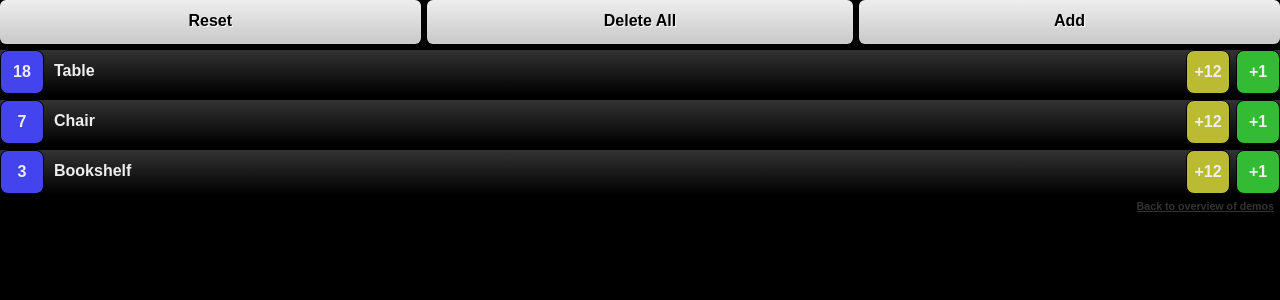
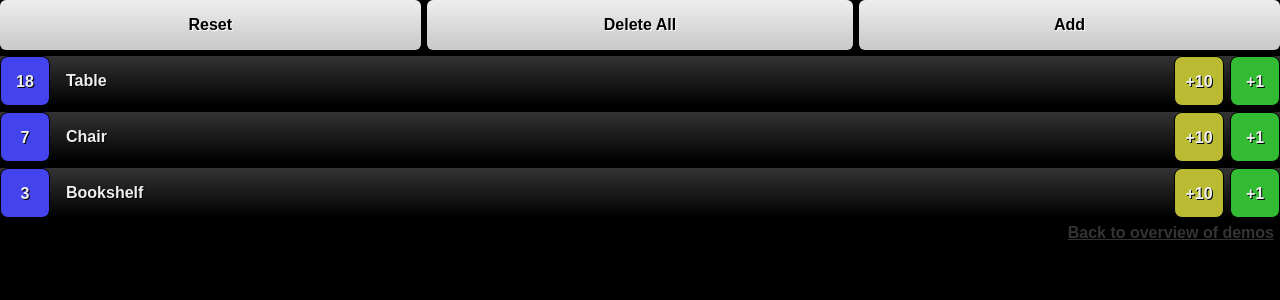
Before and after one commit to mikeplate/Mobile-Web-Demo, a PHP site: page /inventory/index.html in a window 1280 px wide. Shown: the top 300 px of the page. Run offline with PHP 8.4, Linux system fonts and the light colour scheme; some libraries are stand-ins or nearby versions.

Commit message:
Fixed some event binding and css styles

```diff
--- a/inventory/index.html
+++ b/inventory/index.html
@@ -2,7 +2,7 @@
 <html>
 <head>
 <meta http-equiv="Content-Type" content="text/html; charset=utf-8" />
-<meta name="viewport" content="user-scalable=no, initial-scale=1.1" />
+<meta name="viewport" content="user-scalable=no, width=device-width" />
 <title>Inventory</title>
 <link rel="stylesheet" type="text/css" href="style.css" />
 <script src="http://ajax.googleapis.com/ajax/libs/jquery/1.4.3/jquery.min.js"></script>
@@ -13,9 +13,9 @@
 <body>
 
 <ul class="toolbar">
-	<li><a href="javascript:onReset();">Reset</a></li>
-	<li><a href="javascript:onDeleteAll();">Delete All</a></li>
-	<li><a href="javascript:onAdd();">Add</a></li>
+	<li id="reset"><a>Reset</a></li>
+	<li id="deleteAll"><a>Delete All</a></li>
+	<li id="add"><a>Add</a></li>
 </ul>
 
 <ul id="list" class="content">
@@ -26,10 +26,10 @@
 <script id="itemTemplate" type="text/x-jquery-tmpl">
 	<li>
 		<ol id="item${id}">
-			<li><a href="javascript:onCount(${id});">${count}</a></li>
-			<li><a href="javascript:onName(${id});">${name}</a></li>
-			<li><a ontouchstart="onIncreasePack(${id});" xhref="javascript:onIncreasePack(${id});">+12</a></li>
-			<li><a href="javascript:onIncrease(${id});">+1</a></li>
+			<li class="countcolumn"><a ontouchstart="onCount(${id});" onmousedown="onCount(${id});">${count}</a></li>
+			<li class="namecolumn"><a ontouchstart="onName(${id});" onmousedown="onName(${id});">${name}</a></li>
+			<li class="incpackcolumn"><a ontouchstart="onIncreasePack(${id});" onmousedown="onIncreasePack(${id});">+10</a></li>
+			<li class="inccolumn"><a ontouchstart="onIncrease(${id});" onmousedown="onIncrease(${id});">+1</a></li>
 		</ol>
 	</li>
 </script>
--- a/inventory/inventory.js
+++ b/inventory/inventory.js
@@ -16,16 +16,27 @@ $(document).ready(function() {
 	// If no data is found, put some sample data into the inventory to better explain
 	// the first interface that the user sees.
 	if (inventory.length == 0) {
-		inventory.push({ id:nextId, name:"Table", count:18 });
-		nextId++;
-		inventory.push({ id:nextId, name:"Chair", count:7 });
-		nextId++;
-		inventory.push({ id:nextId, name:"Bookshelf", count:3 });
+		inventory.push({ id:1, name:"Table", count:18 });
+		inventory.push({ id:2, name:"Chair", count:7 });
+		inventory.push({ id:3, name:"Bookshelf", count:3 });
+		nextId = 4;
+	}
+	else {
+		// Find the highest id in the inventory and add one to that. That will be the nextId.
+		for (var pos = 0; pos < inventory.length; pos++) {
+			if (inventory[pos].id > nextId)
+				nextId = inventory[pos].id;
+		}
 		nextId++;
 	}
 
 	// Use template and output all items in the web page
 	$.tmpl("itemTemplate", inventory).appendTo("#list");
+
+	// Catch button events
+	$("li#reset").bind("mousedown", onReset).bind("touchstart", onReset);
+	$("li#deleteAll").bind("mousedown", onDeleteAll).bind("touchstart", onDeleteAll);
+	$("li#add").bind("mousedown", onAdd).bind("touchstart", onAdd);
 
 	// Catch resize event to keep any showing dialog box in the center of the screen (desktop only)
 	$(window).resize(function() {
@@ -65,9 +76,10 @@ function onAdd() {
 	askValue("Name of new item", "", function(value) {
 		// Create new item object and set startup values
 		var item = {};
-		item.id = nextId++;
+		item.id = nextId;
 		item.name = value;
 		item.count = 0;
+		nextId++;
 
 		// Add new item object to inventory array
 		inventory.push(item);
@@ -149,7 +161,7 @@ function onIncreasePack(id) {
 	var item = getItem(id);
 
 	// Add a dozen to the count
-	item.count += 12;
+	item.count += 10;
 
 	// Update the count value in the box on the web page
 	$("#item" + id + " li:nth-child(1) a").text(item.count);
--- a/inventory/style.css
+++ b/inventory/style.css
@@ -3,6 +3,14 @@ body {
 	margin: 0px;
 	font-family: Arial, sans-serif;
 	background-color: #000;
+	-moz-user-select: none;
+	-webkit-user-select: none;
+}
+* {
+	-moz-box-sizing: border-box;
+	-webkit-box-sizing: border-box;
+	-ms-box-sizing: border-box;
+	box-sizing: border-box;
 }
 ul, ol {
 	padding: 0px;
@@ -24,27 +32,21 @@ ul.toolbar {
 }
 ul.toolbar>li {
 	float: left;
-	-moz-box-sizing: border-box;
-	-webkit-box-sizing: border-box;
-	box-sizing: border-box;
 	width: 33.33%;
 }
-ul.toolbar>li:first-child {
+ul.toolbar>li#reset {
 	padding-right: 6px;
 }
-ul.toolbar>li:last-child {
+ul.toolbar>li#add {
 	padding-left: 6px;
 }
 ul.toolbar>li>a {
 	display: inline-block;
-	-moz-box-sizing: border-box;
-	-webkit-box-sizing: border-box;
-	box-sizing: border-box;
 	width: 100%;
 
-	height: 44px;
+	height: 50px;
 	text-align: center;
-	padding-top: 12px;
+	padding-top: 16px;
 	background-color: #EEE;
 	background-image: -moz-linear-gradient(-90deg, #EEE 0%, #CCC 90%);
 	background-image: -webkit-gradient(linear, left top, left bottom, color-stop(0, #EEE), color-stop(0.9, #CCC));
@@ -52,6 +54,7 @@ ul.toolbar>li>a {
 	border-radius: 6px;
 	font-weight: bold;
 	text-shadow: 1px 1px 0px #FFF;
+	cursor: pointer;
 }
 
 /***** Content *****/
@@ -63,56 +66,48 @@ ul.content>li {
 }
 ul.content>li>ol {
 	position: relative;
-	height: 50px;
+	height: 56px;
 	background-image: -moz-linear-gradient(-90deg, #333 0%, #000 90%);
 	background-image: -webkit-gradient(linear, left top, left bottom, color-stop(0, #333), color-stop(0.9, #000));
 }
 ul.content>li>ol>li {
-	-moz-box-sizing: border-box;
-	-webkit-box-sizing: border-box;
-	box-sizing: border-box;
-	height: 44px;
+	position: absolute;
+	height: 50px;
 	text-align: center;
 	-moz-border-radius: 8px;
 	border-radius: 8px;
 	border: solid 1px #000;
+	cursor: pointer;
 }
-ul.content>li>ol>li:nth-child(1) {
-	position: absolute;
+ul.content>li>ol>li.countcolumn {
 	left: 0px;
-	width: 44px;
-	height: 44px;
+	width: 50px;
+	height: 50px;
 	background-color: #44E;
 }
-ul.content>li>ol>li:nth-child(2) {
-	position: absolute;
-	left: 44px;
-	border-radius: 0px;
+ul.content>li>ol>li.namecolumn {
+	left: 56px;
 	border: none;
 	padding-left: 10px;
 }
-ul.content>li>ol>li:nth-child(3) {
-	position: absolute;
-	right: 50px;
-	width: 44px;
+ul.content>li>ol>li.incpackcolumn {
+	right: 56px;
+	width: 50px;
 	background-color: #BB3;
 }
-ul.content>li>ol>li:nth-child(4) {
-	position: absolute;
+ul.content>li>ol>li.inccolumn {
 	right: 0px;
-	width: 44px;
+	width: 50px;
 	background-color: #3B3;
 }
 ul.content a {
 	display: block;
-	-moz-box-sizing: border-box;
-	-webkit-box-sizing: border-box;
-	box-sizing: border-box;
 	width: 100%;
-	padding-top: 12px;
-	height: 44px;
+	padding-top: 16px;
+	height: 50px;
 	color: #EEE;
 	font-weight: bold;
+	text-shadow: 1px 1px 0px #000;
 }
 
 /***** Dialog *****/
@@ -130,13 +125,10 @@ div.dialog label {
 }
 div.dialog input {
 	display: block;
-	-moz-box-sizing: border-box;
-	-webkit-box-sizing: border-box;
-	box-sizing: border-box;
 	width: 90%;
 	margin: auto;
 	margin-bottom: 6px;
-	height: 44px;
+	height: 50px;
 	padding-left: 6px;
 	padding-right: 6px;
 	font-family: Arial, sans-serif;
@@ -146,13 +138,13 @@ div.dialog input {
 /***** Footer *****/
 h6 {
 	color: #333;
-	font-size: 8pt;
+	font-size: 12pt;
 	margin: 0px;
 	padding-right: 6px;
 	text-align: right;
 }
 h6 a {
 	color: #333;
-	font-size: 8pt;
+	font-size: 12pt;
 	text-decoration: underline;
 }
```
